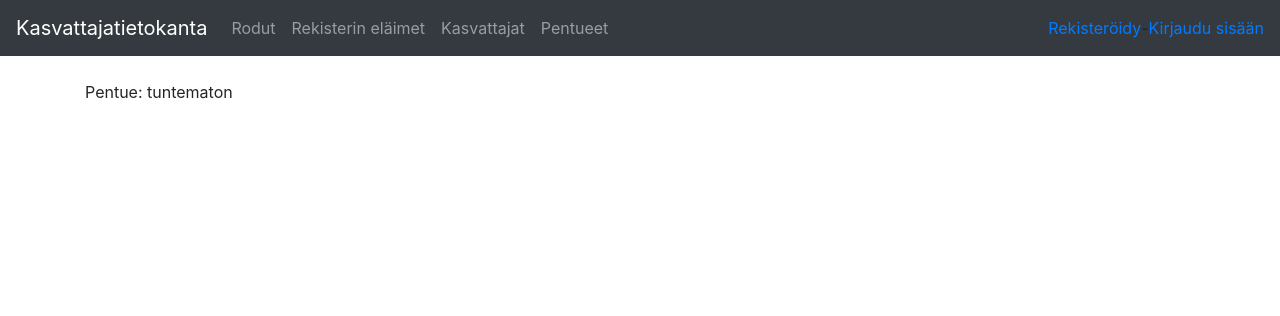
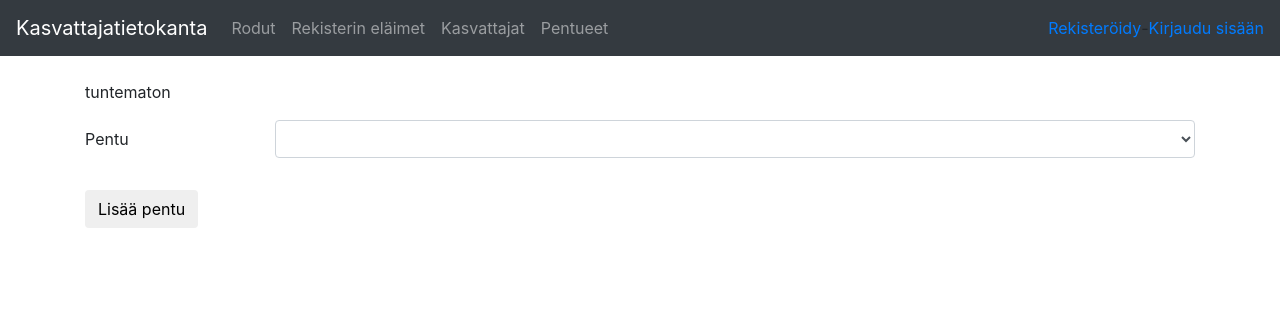
Before and after one commit to sovalke/ktietokanta, a Flask app: template application/templates/litters/lisaapentu.html in a window 1280 px wide. Shown: the top 316 px of the page. Run offline with Flask 2, Linux system fonts and the light colour scheme; the template is opened without the code that fills it: values that come from a table or form of the project are taken from there, others are empty; data comes from the database, SQL or seed files in the repository; some libraries are stand-ins or nearby versions.

Commit message:
Lisätty mahdollisuus yhdistää eläin pennuksi pentueeseen

```diff
--- a/application/litters/forms.py
+++ b/application/litters/forms.py
@@ -19,3 +19,6 @@ class LitterForm(FlaskForm):
 
 class PupForm(FlaskForm):
     pentu = SelectField( u'Pentu', coerce=int)
+
+    class Meta:
+        csrf = False
--- a/application/templates/litters/lisaapentu.html
+++ b/application/templates/litters/lisaapentu.html
@@ -2,6 +2,22 @@
 
 {% block body %}
 
-<p>Pentue: {{ pentue.nimi }}</p>
+<p>{{ pentue.nimi }}</p>
+<form method="POST" action="{{ url_for('pentu_lomake', pentue=pentue.id) }}">
+    <div class="form-group row">
+        {{ form.pentu.label(class_="col-sm-2 col-form-label") }}
+        <div class="col-sm-10">
+          {{ form.pentu(class_="form-control") }}
+        </div>
+        <ul>
+          {% for error in form.pentu.errors %}
+          <li>{{ error }}</li>
+          {% endfor %}
+        </ul>
+    </div>
+    <div class="form-group col-sm-10 row">
+        <input type="submit" value="Lisää pentu" class="btn" />
+      </div>
+</form>
 
 {% endblock %}
```
Also changed, not shown: application/litters/views.py (+23 -7 lines).
